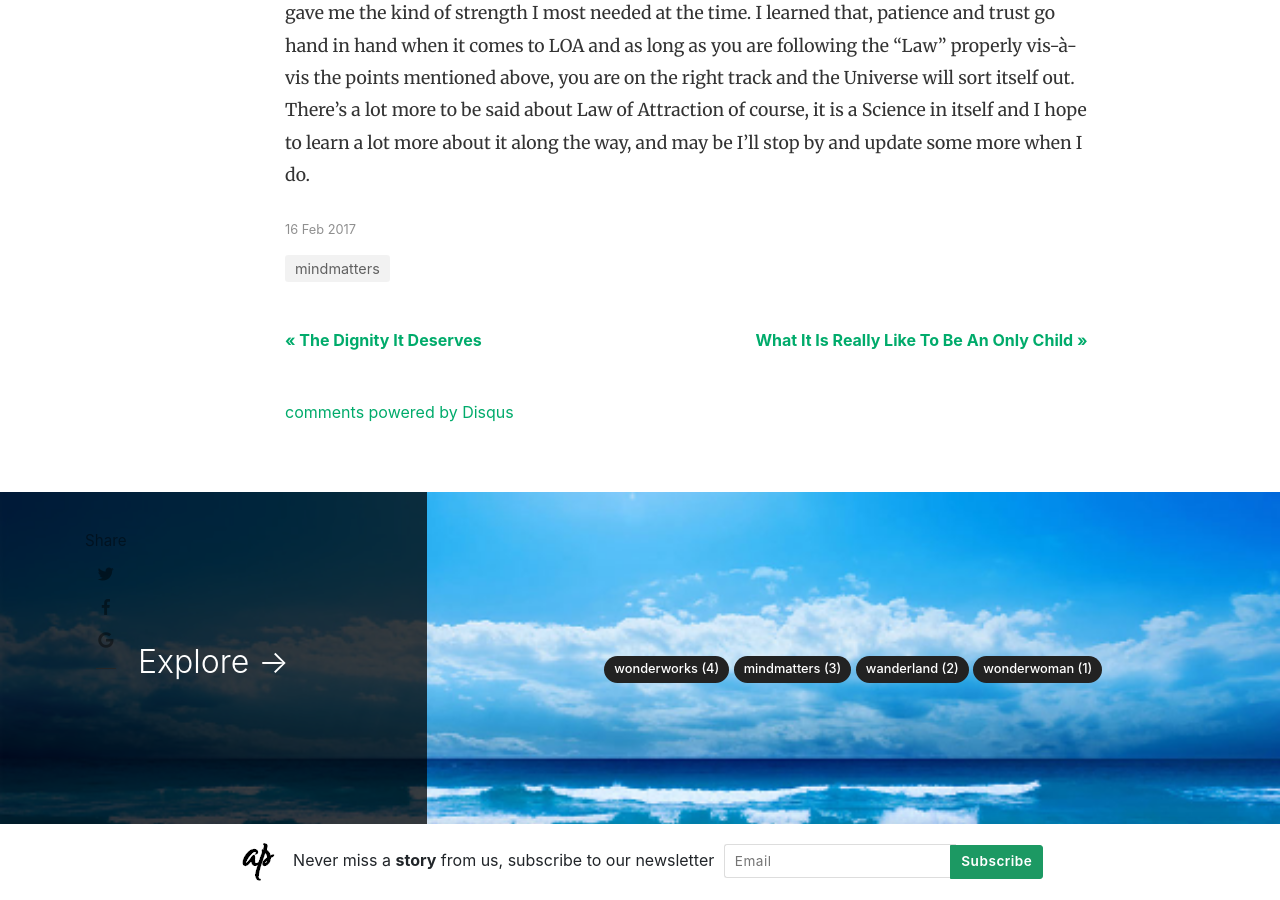
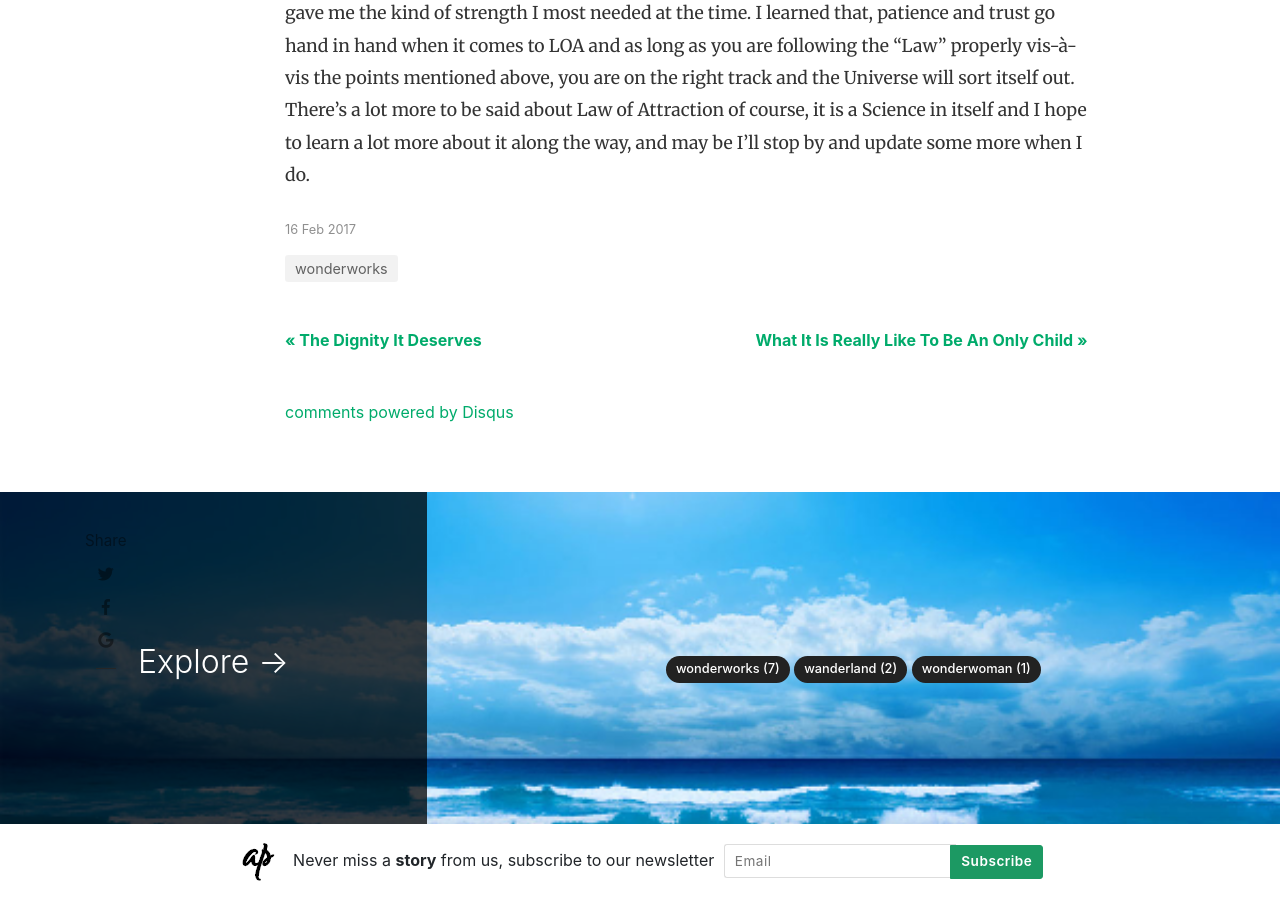
Before and after one commit to aish247/aish247.github.io, a Jekyll site: the page built from _posts/2017-02-16-the-law-of-attraction.md, in a window 1280 px wide and 900 px high, scrolled down 2124 px. Built offline with Jekyll 4.4.1, drawn with Linux system fonts in a browser that asks for light colours; nearby versions of some CDN libraries; comment, search, counter and statistics services are not loaded; some of the changed text lies outside the part shown.

Commit message:
remove mindmatters category

```diff
--- a/_layouts/default.html
+++ b/_layouts/default.html
@@ -88,7 +88,7 @@
                     {% else %}
                     <li class="nav-item">
                     {% endif %}
-                    <a class="nav-link" href="{{ site.baseurl }}/category/wonderwoman/">WonderWoman</a>
+                    <a class="nav-link" href="{{ site.baseurl }}/category/wonderwoman/">Wonder Woman</a>
                     </li>
 
                     {% if page.url == "/category/wanderland/" %}
@@ -97,14 +97,6 @@
                     <li class="nav-item">
                     {% endif %}
                     <a class="nav-link" href="{{ site.baseurl }}/category/wanderland/">Wanderland</a>
-                    </li>
-
-                    {% if page.url == "/category/mindmatters/" %}
-                    <li class="nav-item active">
-                    {% else %}
-                    <li class="nav-item">
-                    {% endif %}
-                    <a class="nav-link" href="{{ site.baseurl }}/category/mindmatters/">Mind Matters</a>
                     </li>
 
                     {% if page.url == "/category/wonderworks/" %}
--- a/_posts/2017-02-16-the-law-of-attraction.md
+++ b/_posts/2017-02-16-the-law-of-attraction.md
@@ -1,7 +1,7 @@
 ---
 layout: post
 title:  "The Law of Attraction"
-categories: [ mindmatters ]
+categories: [ wonderworks ]
 image: assets/images/lawofattraction.jpg
 featured: false
 hidden: false
```
Also changed, not shown: _posts/2017-02-16-mindfulness.md (+1 -1 lines), _posts/2017-10-20-i-had-the-disease-of-pleasing-people.md (+1 -1 lines).
